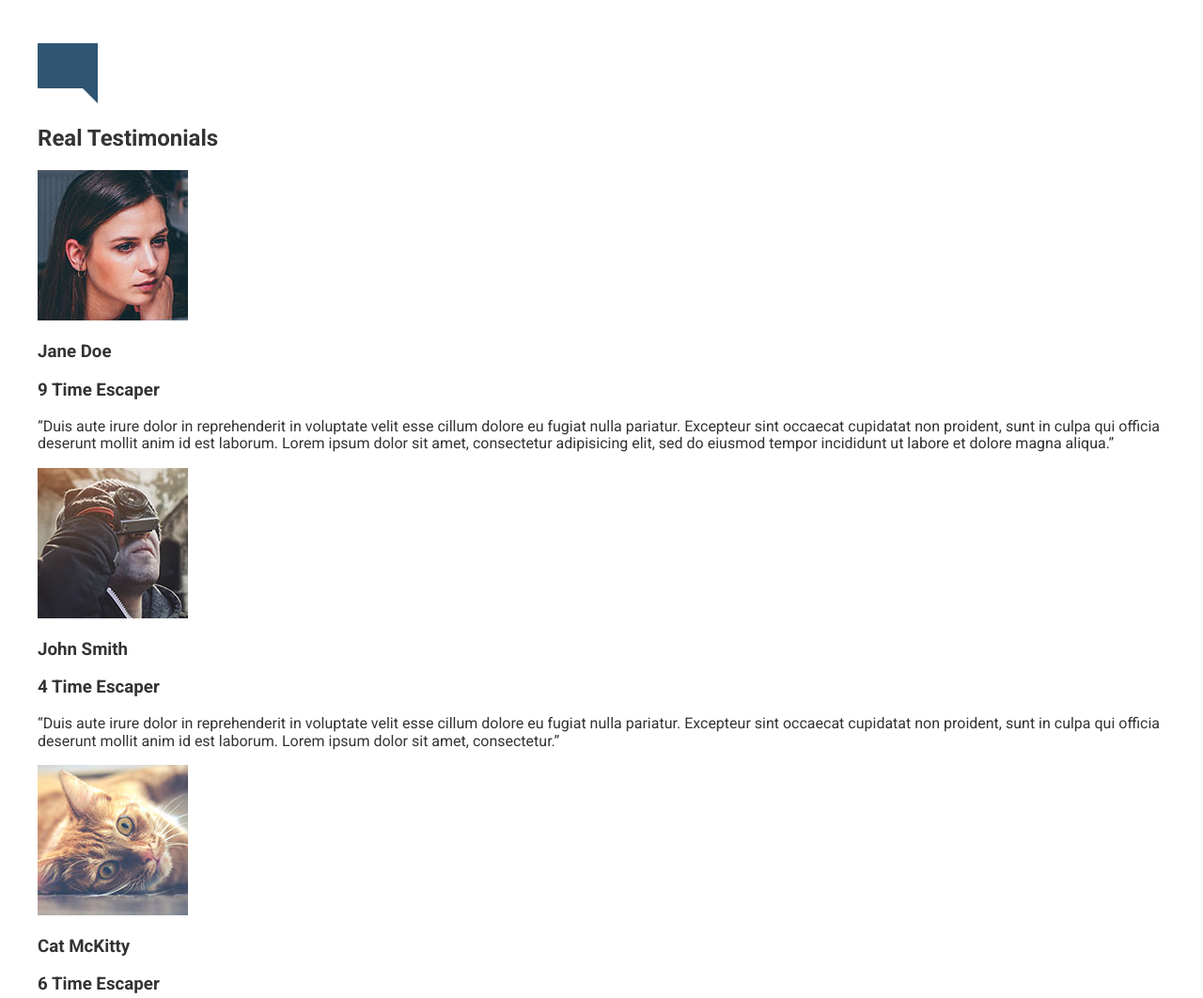
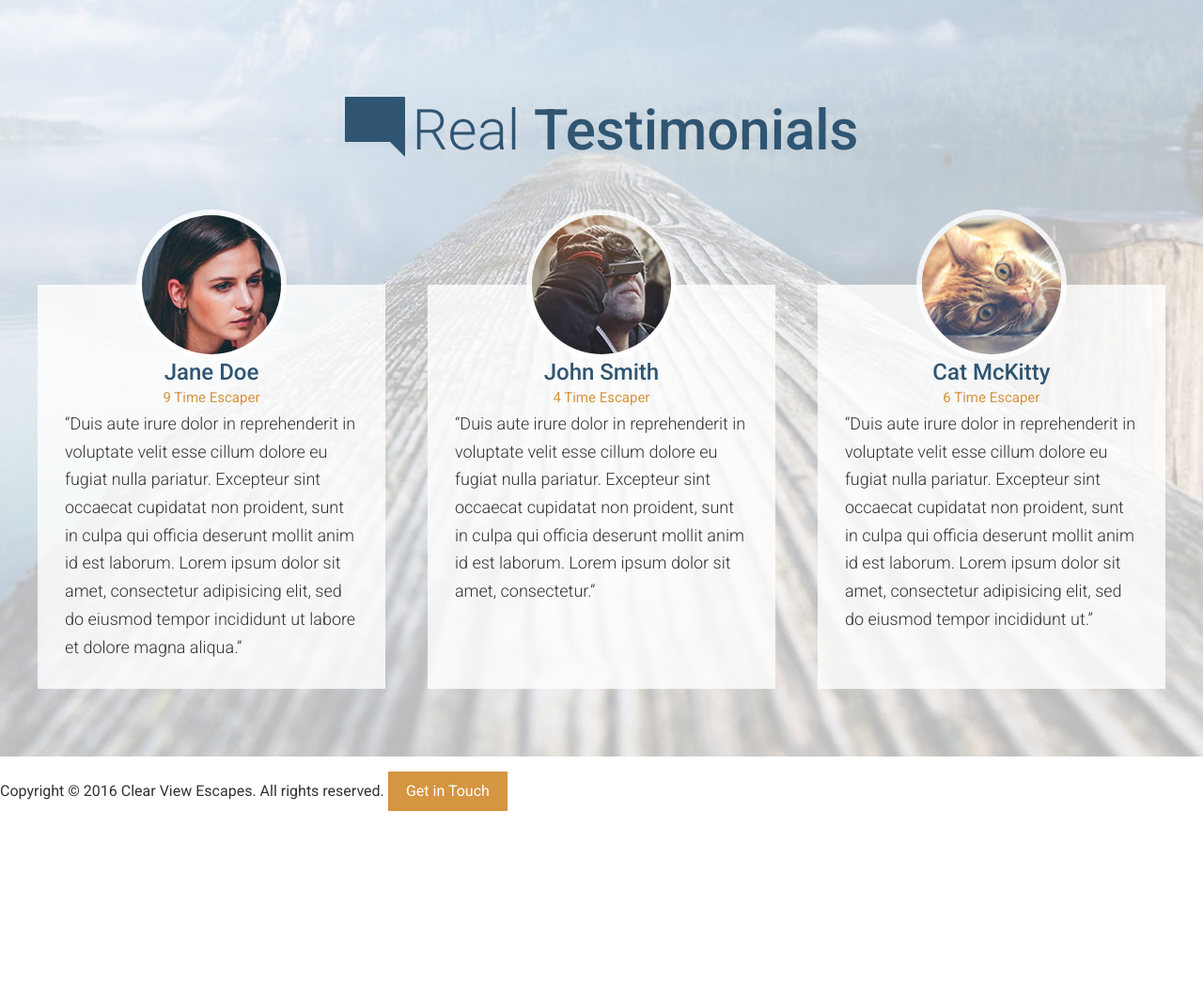
Before and after one commit to onesixdee/travel-site, a plain HTML site: page app/index.html in a window 1280 px wide. Shown: the part 3000-4062 px from the top of the page at 94% size. After the commit the page ends 3879 px from the top, so only its background shows below. Drawn offline with Linux system fonts and the light colour scheme.

Commit message:
completed Testimonials section

```diff
--- a/app/assets/styles/base/_mixins.css
+++ b/app/assets/styles/base/_mixins.css
@@ -11,7 +11,7 @@
 }
 
 @define-mixin atLarge {
-	@media (min-width: 1200px) {
+	@media (min-width: 1010px) {
 		@mixin-content;
 	}
 }
--- a/app/assets/styles/modules/_page-section.css
+++ b/app/assets/styles/modules/_page-section.css
@@ -6,7 +6,33 @@
 		padding: 4.5rem 0;
 	}
 
+	&--no-b-padding-until-medium {
+		padding-bottom: 0;
+
+		@mixin atMedium {
+			padding-bottom: 4.5rem;
+		}
+	}
+
+	&--no-b-padding-until-large {
+		padding-bottom: 0;
+
+		@mixin atLarge {
+			padding-bottom: 4.5rem;
+		}
+	}
+
 	&--blue {
 		background-color: $mainBlue;
+		color: #fff;
+	}
+
+	&--testimonials {
+		background-color: #e0e6ef;
+
+		@mixin atLarge {
+			background: url('/assets/images/testimonials-bg.jpg') top center no-repeat;
+			background-size: cover;
+		}
 	}
 }
--- a/app/assets/styles/modules/_row.css
+++ b/app/assets/styles/modules/_row.css
@@ -1,6 +1,10 @@
 .row {
 
 	@mixin clearfix;
+
+	&--t-padding {
+		padding-top: 80px;
+	}
 
 	&--gutters {
 		margin-right: -65px;
@@ -8,6 +12,10 @@
 
 	&--gutters-large {
 		margin-right: -100px;
+	}
+
+	&--gutters-small {
+		margin-right: -45px;
 	}
 
 	&--gutters > div {
@@ -18,12 +26,15 @@
 		padding-right: 100px;
 	}
 
+	&--gutters-small > div {
+		padding-right: 45px;
+	}
+
 	&__b-margin-until-medium {
 		margin-bottom: 1rem;
 	}
 
 	@mixin atMedium {
-
 		&__b-margin-until-medium {
 			margin-bottom: 0;
 		}
@@ -51,4 +62,59 @@
 			width: 63%;
 		}
 	}
+
+
+
+	@mixin atLarge {
+		&__b-margin-until-large {
+			margin-bottom: 0;
+		}
+
+		&__large-4 {
+			float: left;
+			width: 33.33%;
+		}
+
+		&__large-4--larger {
+			width: 37%;
+		}
+
+		&__large-6 {
+			float: left;
+			width: 50%;
+		}
+
+		&__large-8 {
+			float: left;
+			width: 66.66%;
+		}
+
+		&__large-8--smaller {
+			width: 63%;
+		}
+	}
+
+	/* Begin Equal Height Rules*/
+
+	&--equal-height-at-medium {
+		@mixin atMedium {
+			display: flex;
+		}
+
+		& > div {
+			float: none;
+			display: flex;
+		}
+	}
+
+	&--equal-height-at-large {
+		@mixin atLarge {
+			display: flex;
+		}
+
+		& > div {
+			float: none;
+			display: flex;
+		}
+	}
 }
--- a/app/assets/styles/modules/_section-title.css
+++ b/app/assets/styles/modules/_section-title.css
@@ -2,7 +2,7 @@
 	font-size: 2.55rem;
 	font-weight: 300;
 	text-align: center;
-	color: #fff;
+
 
 	@mixin atSmall {
 		font-size: 3.75rem;
@@ -12,6 +12,10 @@
 		font-weight: 500;
 	}
 
+	&--blue {
+		color: $mainBlue;
+	}
+
 	&__icon {
 		display: block;
 		margin-left: auto;
@@ -19,6 +23,8 @@
 		margin-bottom: .6rem;
 
 		@mixin atSmall {
+			position: relative;
+			top: 8px;
 			margin-right: .5rem;
 			margin-left: 0;
 			margin-bottom: 0;
--- /dev/null
+++ b/app/assets/styles/modules/_testimonial.css
@@ -0,0 +1,42 @@
+.testimonial {
+	background-color: rgba(255, 255, 255, .8);
+	padding: 0 18px 1px 18px;
+	margin-bottom: 98px;
+
+	&--last {
+		margin-bottom: 0;
+	}
+
+	@mixin atLarge {
+		margin-bottom: 0;
+		padding: 0 1.8125rem 1px 1.8125rem;
+	}
+
+	&__photo {
+		border-radius: 80px;
+		overflow: hidden;
+		width: 160px;
+		height: 160px;
+		margin: 0 auto -80px auto;
+		position: relative;
+		top: -80px;
+		border: 6px solid rgba(255, 255, 255, .8);
+	}
+
+	&__title {
+		color: $mainBlue;
+		text-align: center;
+		font-size: 1.5rem;
+		font-weight: 500;
+		margin: 0;
+	}
+
+	&__subtitle {
+		color: $mainOrange;
+		text-align: center;
+		font-weight: 400;
+		font-size: 0.9375rem;
+		margin: .25rem 1rem;
+	}
+
+}
--- a/app/assets/styles/modules/_wrapper.css
+++ b/app/assets/styles/modules/_wrapper.css
@@ -8,6 +8,28 @@
 
 	&--medium {
 		max-width: 976px;
+	}
+
+	&--no-padding-until-medium {
+		padding-right: 0;
+		padding-left: 0;
+
+		@mixin atMedium {
+		  padding-right: 18px;
+		  padding-left: 18px;
+		}
+
+	}
+
+	&--no-padding-until-large {
+		padding-right: 0;
+		padding-left: 0;
+
+		@mixin atLarge {
+		  padding-right: 18px;
+		  padding-left: 18px;
+		}
+
 	}
 
 	.wrapper {
--- a/app/assets/styles/styles.css
+++ b/app/assets/styles/styles.css
@@ -11,3 +11,4 @@
 @import "modules/_generic-content-container";
 @import "modules/_section-title";
 @import "modules/_feature-items";
+@import "modules/_testimonial";
--- a/app/index.html
+++ b/app/index.html
@@ -105,25 +105,44 @@
     </div>
   </div>
 
-  <div id="testimonials" class="page-section">
-    <div class="wrapper">
-      <img src="assets/images/icons/comment.svg">
-      <h2>Real Testimonials</h2>
+  <div id="testimonials" class="page-section page-section--no-b-padding-until-large page-section--testimonials">
+    <div class="wrapper wrapper--no-padding-until-medium">
+      <h2 class="section-title section-title--blue"><img class="section-title__icon" src="assets/images/icons/comment.svg">Real <strong>Testimonials</strong></h2>
 
-      <img src="assets/images/testimonial-jane.jpg">
-      <h3>Jane Doe</h3>
-      <h3>9 Time Escaper</h3>
-      <p>&ldquo;Duis aute irure dolor in reprehenderit in voluptate velit esse cillum dolore eu fugiat nulla pariatur. Excepteur sint occaecat cupidatat non proident, sunt in culpa qui officia deserunt mollit anim id est laborum. Lorem ipsum dolor sit amet, consectetur adipisicing elit, sed do eiusmod tempor incididunt ut labore et dolore magna aliqua.&rdquo;</p>
+      <div class="row row--gutters row--equal-height-at-large row--gutters-small row--t-padding generic-content-container">
+        <div class="row__large-4">
+          <div class="testimonial">
+            <div class="testimonial__photo">
+              <img sizes="160px" srcset="assets/images/testimonial-jane.jpg 160w, assets/images/testimonial-jane-hi-dpi.jpg 320w" alt="Jane Doe">
+            </div>
+            <h3 class="testimonial__title">Jane Doe</h3>
+            <h4 class="testimonial__subtitle">9 Time Escaper</h4>
+            <p>&ldquo;Duis aute irure dolor in reprehenderit in voluptate velit esse cillum dolore eu fugiat nulla pariatur. Excepteur sint occaecat cupidatat non proident, sunt in culpa qui officia deserunt mollit anim id est laborum. Lorem ipsum dolor sit amet, consectetur adipisicing elit, sed do eiusmod tempor incididunt ut labore et dolore magna aliqua.&rdquo;</p>
+          </div>
+        </div>
 
-      <img src="assets/images/testimonial-john.jpg">
-      <h3>John Smith</h3>
-      <h3>4 Time Escaper</h3>
-      <p>&ldquo;Duis aute irure dolor in reprehenderit in voluptate velit esse cillum dolore eu fugiat nulla pariatur. Excepteur sint occaecat cupidatat non proident, sunt in culpa qui officia deserunt mollit anim id est laborum. Lorem ipsum dolor sit amet, consectetur.&rdquo;</p>
+        <div class="row__large-4">
+          <div class="testimonial">
+            <div class="testimonial__photo">
+              <img sizes="160px" srcset="assets/images/testimonial-john.jpg 160w, assets/images/testimonial-john-hi-dpi.jpg 320w" alt="John Doe">
+            </div>
+            <h3 class="testimonial__title">John Smith</h3>
+            <h4 class="testimonial__subtitle">4 Time Escaper</h4>
+            <p>&ldquo;Duis aute irure dolor in reprehenderit in voluptate velit esse cillum dolore eu fugiat nulla pariatur. Excepteur sint occaecat cupidatat non proident, sunt in culpa qui officia deserunt mollit anim id est laborum. Lorem ipsum dolor sit amet, consectetur.&rdquo;</p>
+          </div>
+        </div>
 
-      <img src="assets/images/testimonial-cat.jpg">
-      <h3>Cat McKitty</h3>
-      <h3>6 Time Escaper</h3>
-      <p>&ldquo;Duis aute irure dolor in reprehenderit in voluptate velit esse cillum dolore eu fugiat nulla pariatur. Excepteur sint occaecat cupidatat non proident, sunt in culpa qui officia deserunt mollit anim id est laborum. Lorem ipsum dolor sit amet, consectetur adipisicing elit, sed do eiusmod tempor incididunt ut.&rdquo;</p>
+        <div class="row__large-4">
+          <div class="testimonial testimonial--last">
+            <div class="testimonial__photo">
+              <img sizes="160px" srcset="assets/images/testimonial-cat.jpg 160w, assets/images/testimonial-cat-hi-dpi.jpg 320w" alt="cat">
+            </div>
+            <h3 class="testimonial__title">Cat McKitty</h3>
+            <h4 class="testimonial__subtitle">6 Time Escaper</h4>
+            <p>&ldquo;Duis aute irure dolor in reprehenderit in voluptate velit esse cillum dolore eu fugiat nulla pariatur. Excepteur sint occaecat cupidatat non proident, sunt in culpa qui officia deserunt mollit anim id est laborum. Lorem ipsum dolor sit amet, consectetur adipisicing elit, sed do eiusmod tempor incididunt ut.&rdquo;</p>
+          </div>
+        </div>
+      </div>
     </div>
   </div>
 
--- a/app/temp/styles/styles.css
+++ b/app/temp/styles/styles.css
@@ -570,6 +570,36 @@ a {
 		max-width: 976px;
 	}
 
+.wrapper--no-padding-until-medium {
+		padding-right: 0;
+		padding-left: 0;
+
+	}
+
+@media (min-width: 800px) {
+
+.wrapper--no-padding-until-medium {
+		  padding-right: 18px;
+		  padding-left: 18px
+
+	}
+	}
+
+.wrapper--no-padding-until-large {
+		padding-right: 0;
+		padding-left: 0;
+
+	}
+
+@media (min-width: 1010px) {
+
+.wrapper--no-padding-until-large {
+		  padding-right: 18px;
+		  padding-left: 18px
+
+	}
+	}
+
 .wrapper .wrapper {
 		padding-right: 0;
 		padding-left: 0;
@@ -597,8 +627,43 @@ a {
 }
 	}
 
+.page-section--no-b-padding-until-medium {
+		padding-bottom: 0;
+	}
+
+@media (min-width: 800px) {
+
+.page-section--no-b-padding-until-medium {
+			padding-bottom: 4.5rem
+	}
+	}
+
+.page-section--no-b-padding-until-large {
+		padding-bottom: 0;
+	}
+
+@media (min-width: 1010px) {
+
+.page-section--no-b-padding-until-large {
+			padding-bottom: 4.5rem
+	}
+	}
+
 .page-section--blue {
 		background-color: #2f5572;
+		color: #fff;
+	}
+
+.page-section--testimonials {
+		background-color: #e0e6ef;
+	}
+
+@media (min-width: 1010px) {
+
+.page-section--testimonials {
+			background: url('/assets/images/testimonials-bg.jpg') top center no-repeat;
+			background-size: cover
+	}
 	}
 
 .headline {
@@ -665,12 +730,20 @@ a {
 		display: table;
 	}
 
+.row--t-padding {
+		padding-top: 80px;
+	}
+
 .row--gutters {
 		margin-right: -65px;
 	}
 
 .row--gutters-large {
 		margin-right: -100px;
+	}
+
+.row--gutters-small {
+		margin-right: -45px;
 	}
 
 .row--gutters > div {
@@ -681,12 +754,15 @@ a {
 		padding-right: 100px;
 	}
 
+.row--gutters-small > div {
+		padding-right: 45px;
+	}
+
 .row__b-margin-until-medium {
 		margin-bottom: 1rem;
 	}
 
 @media (min-width: 800px) {
-
 		.row__b-margin-until-medium {
 			margin-bottom: 0;
 		}
@@ -715,6 +791,69 @@ a {
 		}
 	}
 
+@media (min-width: 1010px) {
+		.row__b-margin-until-large {
+			margin-bottom: 0;
+		}
+
+		.row__large-4 {
+			float: left;
+			width: 33.33%;
+		}
+
+		.row__large-4--larger {
+			width: 37%;
+		}
+
+		.row__large-6 {
+			float: left;
+			width: 50%;
+		}
+
+		.row__large-8 {
+			float: left;
+			width: 66.66%;
+		}
+
+		.row__large-8--smaller {
+			width: 63%;
+		}
+	}
+
+/* Begin Equal Height Rules*/
+
+@media (min-width: 800px) {
+
+.row--equal-height-at-medium {
+			display: -webkit-box;
+			display: -ms-flexbox;
+			display: flex
+	}
+	}
+
+.row--equal-height-at-medium > div {
+			float: none;
+			display: -webkit-box;
+			display: -ms-flexbox;
+			display: flex;
+		}
+
+@media (min-width: 1010px) {
+
+.row--equal-height-at-large {
+			display: -webkit-box;
+			display: -ms-flexbox;
+			display: flex
+	}
+	}
+
+.row--equal-height-at-large > div {
+			float: none;
+			display: -webkit-box;
+			display: -ms-flexbox;
+			display: flex;
+		}
+
 .generic-content-container p {
 		line-height: 1.65;
 		margin: 0 0 1.8rem 0;
@@ -736,7 +875,6 @@ a {
 	font-size: 2.55rem;
 	font-weight: 300;
 	text-align: center;
-	color: #fff;
 }
 
 @media (min-width: 530px) {
@@ -750,6 +888,10 @@ a {
 		font-weight: 500;
 	}
 
+.section-title--blue {
+		color: #2f5572;
+	}
+
 .section-title__icon {
 		display: block;
 		margin-left: auto;
@@ -760,6 +902,8 @@ a {
 @media (min-width: 530px) {
 
 .section-title__icon {
+			position: relative;
+			top: 8px;
 			margin-right: .5rem;
 			margin-left: 0;
 			margin-bottom: 0;
@@ -811,3 +955,50 @@ a {
 			text-align: left
 	}
 	}
+
+.testimonial {
+	background-color: rgba(255, 255, 255, .8);
+	padding: 0 18px 1px 18px;
+	margin-bottom: 98px;
+
+}
+
+.testimonial--last {
+		margin-bottom: 0;
+	}
+
+@media (min-width: 1010px) {
+
+.testimonial {
+		margin-bottom: 0;
+		padding: 0 1.8125rem 1px 1.8125rem
+
+}
+	}
+
+.testimonial__photo {
+		border-radius: 80px;
+		overflow: hidden;
+		width: 160px;
+		height: 160px;
+		margin: 0 auto -80px auto;
+		position: relative;
+		top: -80px;
+		border: 6px solid rgba(255, 255, 255, .8);
+	}
+
+.testimonial__title {
+		color: #2f5572;
+		text-align: center;
+		font-size: 1.5rem;
+		font-weight: 500;
+		margin: 0;
+	}
+
+.testimonial__subtitle {
+		color: #d59541;
+		text-align: center;
+		font-weight: 400;
+		font-size: 0.9375rem;
+		margin: .25rem 1rem;
+	}
```
